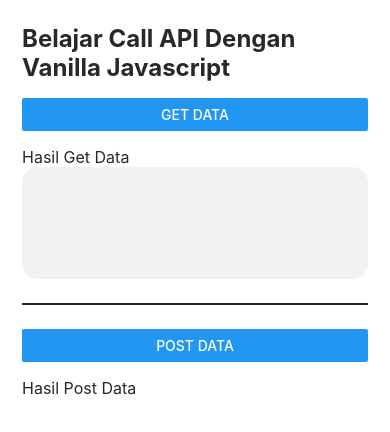
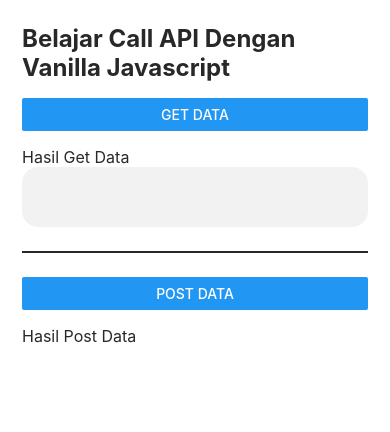
Before and after one commit to rizkywahyuprasetiyo/belajar-react-native, a React Native app: screen / in a window 390 px wide. Shown: the top 432 px of the page. Built offline with nearby package versions, Linux system fonts and the light colour scheme.

Commit message:
belajar call data dari fake API menggunakan axios

```diff
--- a/babel.config.js
+++ b/babel.config.js
@@ -1,3 +1,3 @@
 module.exports = {
-  presets: ['module:metro-react-native-babel-preset'],
+    presets: ['module:metro-react-native-babel-preset'],
 };
--- a/package.json
+++ b/package.json
@@ -11,6 +11,7 @@
     "emulator": "cd ~ && cd Android/Sdk/emulator && ./emulator -avd Pixel_4_API_30"
   },
   "dependencies": {
+    "axios": "^0.27.2",
     "react": "18.1.0",
     "react-native": "0.70.5",
     "react-native-svg": "^13.5.0"
--- a/src/App.js
+++ b/src/App.js
@@ -7,6 +7,7 @@ import Komunikasi from './pages/Komunikasi';
 import PropsDinamis from './pages/PropsDinamis';
 import ReactNativeSvg from './pages/ReactNativeSvg';
 import StateDinamis from './pages/StateDinamis';
+import CallAPIAxios from './pages/CallAPIAxios';
 
 const App = () => {
     const [isShow, setIsShow] = useState(true);
@@ -27,7 +28,8 @@ const App = () => {
             {/* <Komunikasi /> */}
             {/* <BasicJavascript /> */}
             {/* <ReactNativeSvg /> */}
-            <CallAPIVanilla />
+            {/* <CallAPIVanilla /> */}
+            <CallAPIAxios />
         </View>
     );
 };
--- /dev/null
+++ b/src/pages/CallAPIAxios/index.js
@@ -0,0 +1,134 @@
+import axios from 'axios';
+import React, {useEffect, useState} from 'react';
+import {View, Text, StyleSheet, Button, Image} from 'react-native';
+
+const CallAPIAxios = () => {
+    const [dataUser, setDataUser] = useState({
+        avatar: '',
+        email: '',
+        first_name: '',
+        last_name: '',
+    });
+
+    const [dataJob, setDataJob] = useState({
+        name: '',
+        job: '',
+    });
+
+    useEffect(() => {
+        // fetch API dengan method GET
+        // fetch('https://reqres.in/api/users/1')
+        //     .then(response => response.json())
+        //     .then(json => console.log(json));
+        // fetch API dengan method POST
+    }, []);
+
+    const getData = () => {
+        axios
+            .get('https://reqres.in/api/users/3')
+            .then(result => {
+                console.log('result: ', result);
+                setDataUser(result.data.data);
+            })
+            .catch(err => console.log('err: ', err));
+    };
+
+    const postData = () => {
+        const dataUser = {
+            name: 'Rizky Wahyu Prasetiyo',
+            job: 'Junior Web Developer',
+        };
+
+        axios
+            .post('https://reqres.in/api/users', dataUser)
+            .then(hasil => {
+                console.log('hasil post: ', hasil);
+                setDataJob(hasil.data);
+            })
+            .catch(err => console.log('data error: ', err));
+    };
+
+    return (
+        <View style={styles.container}>
+            <Text style={styles.header}>
+                Belajar Call API Dengan Vanilla Javascript
+            </Text>
+            <Button title="Get Data" onPress={getData} />
+            <Text style={styles.hasilGetData}>Hasil Get Data</Text>
+            <View style={styles.bungkusGetData}>
+                {dataUser.avatar.length > 0 && (
+                    <Image
+                        source={{uri: dataUser.avatar}}
+                        style={styles.avatar}
+                    />
+                )}
+                <View>
+                    <Text
+                        style={
+                            styles.nama
+                        }>{`${dataUser.first_name} ${dataUser.last_name}`}</Text>
+                    <Text style={styles.email}>{dataUser.email}</Text>
+                </View>
+            </View>
+            <View style={styles.garis} />
+            <Button title="Post Data" onPress={postData} />
+            <Text style={styles.hasilPostData}>Hasil Post Data</Text>
+            <Text>{dataJob.name}</Text>
+            <Text>{dataJob.job}</Text>
+        </View>
+    );
+};
+
+export default CallAPIAxios;
+
+const styles = StyleSheet.create({
+    container: {
+        paddingHorizontal: 22,
+    },
+    header: {
+        marginTop: 24,
+        fontWeight: '700',
+        color: '#282828',
+        fontSize: 24,
+        marginBottom: 16,
+    },
+    bungkusGetData: {
+        flexDirection: 'row',
+        alignItems: 'center',
+        backgroundColor: '#f2f2f2',
+        padding: 16,
+        borderRadius: 16,
+    },
+    avatar: {
+        height: 80,
+        width: 80,
+        borderRadius: 80 / 2,
+        marginRight: 16,
+    },
+    nama: {
+        fontSize: 22,
+        fontWeight: '600',
+        color: '#282828',
+    },
+    email: {
+        fontSize: 16,
+        marginTop: 2,
+        color: '#888',
+    },
+    hasilGetData: {
+        marginTop: 16,
+        fontSize: 16,
+        color: '#282828',
+    },
+    garis: {
+        height: 2,
+        width: '100%',
+        backgroundColor: '#282828',
+        marginVertical: 24,
+    },
+    hasilPostData: {
+        marginTop: 16,
+        fontSize: 16,
+        color: '#282828',
+    },
+});
```
Also changed, not shown: 2 other files (tests, documents, lock files or other folders).
